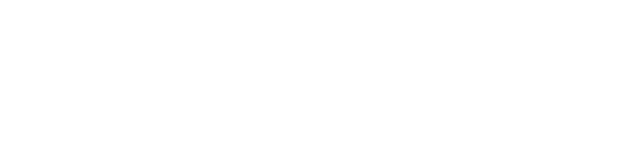
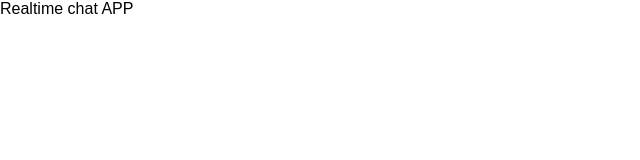
Before and after one commit to realdolpin/dolpinchat, a plain HTML site: page index.html in a window 1280 px wide. Shown: the whole page, without its empty margins (0-640 px from the left). Drawn offline with Linux system fonts and the light colour scheme.

Commit message:
segundo commit

```diff
--- a/index.html
+++ b/index.html
@@ -3,9 +3,16 @@
 <head>
     <meta charset="UTF-8">
     <meta name="viewport" content="width=device-width, initial-scale=1.0">
-    <title>Document</title>
+    <title>Realtimechat APP</title>
+    <link rel="stylesheet" href="styles.css">
 </head>
 <body>
 
+    <div class="wrapper">
+        <section class="form signup">
+            <header>Realtime chat APP</header>
+        </section>
+    </div>
+
 </body>
 </html>
--- a/styles.css
+++ b/styles.css
@@ -0,0 +1,7 @@
+*{
+    margin: 0;
+    padding: 0;
+    box-sizing: border-box;
+    text-decoration: none;
+    font-family: 'Poppins', sans-serif;
+}
```
